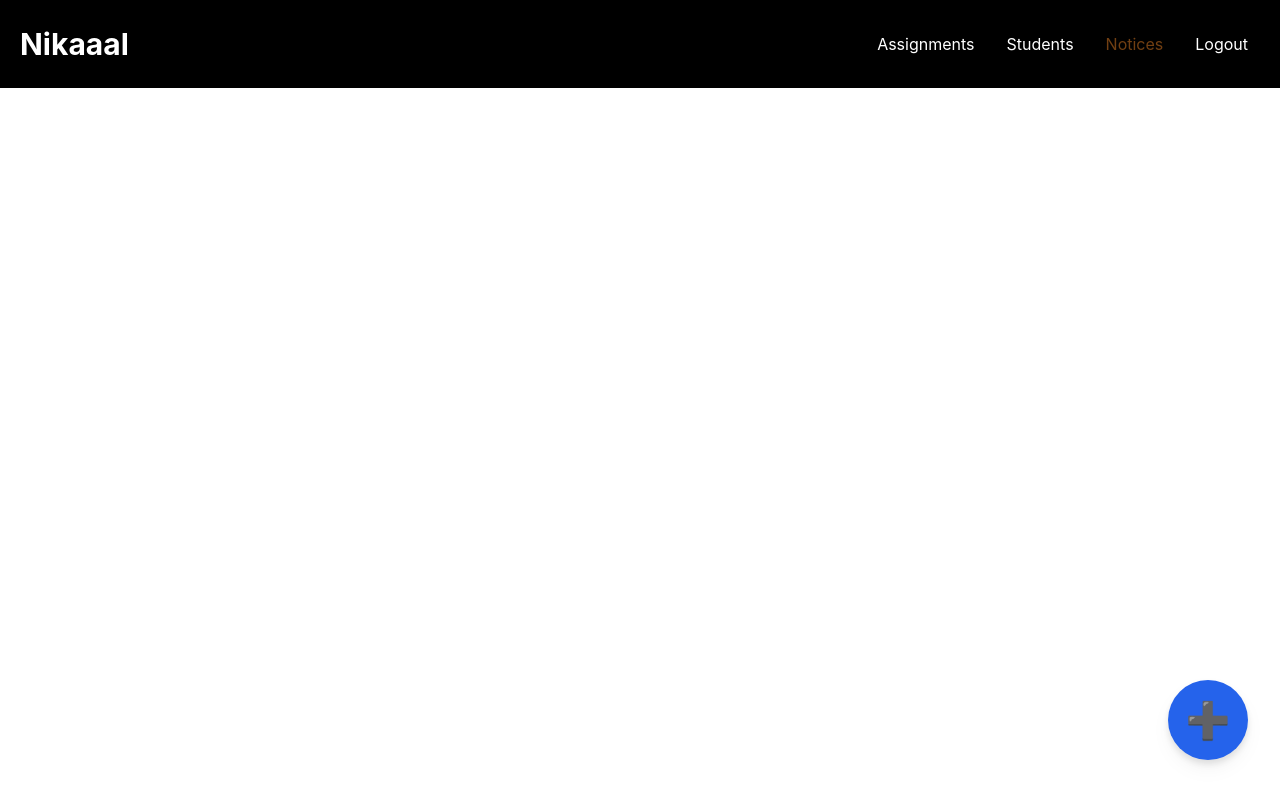
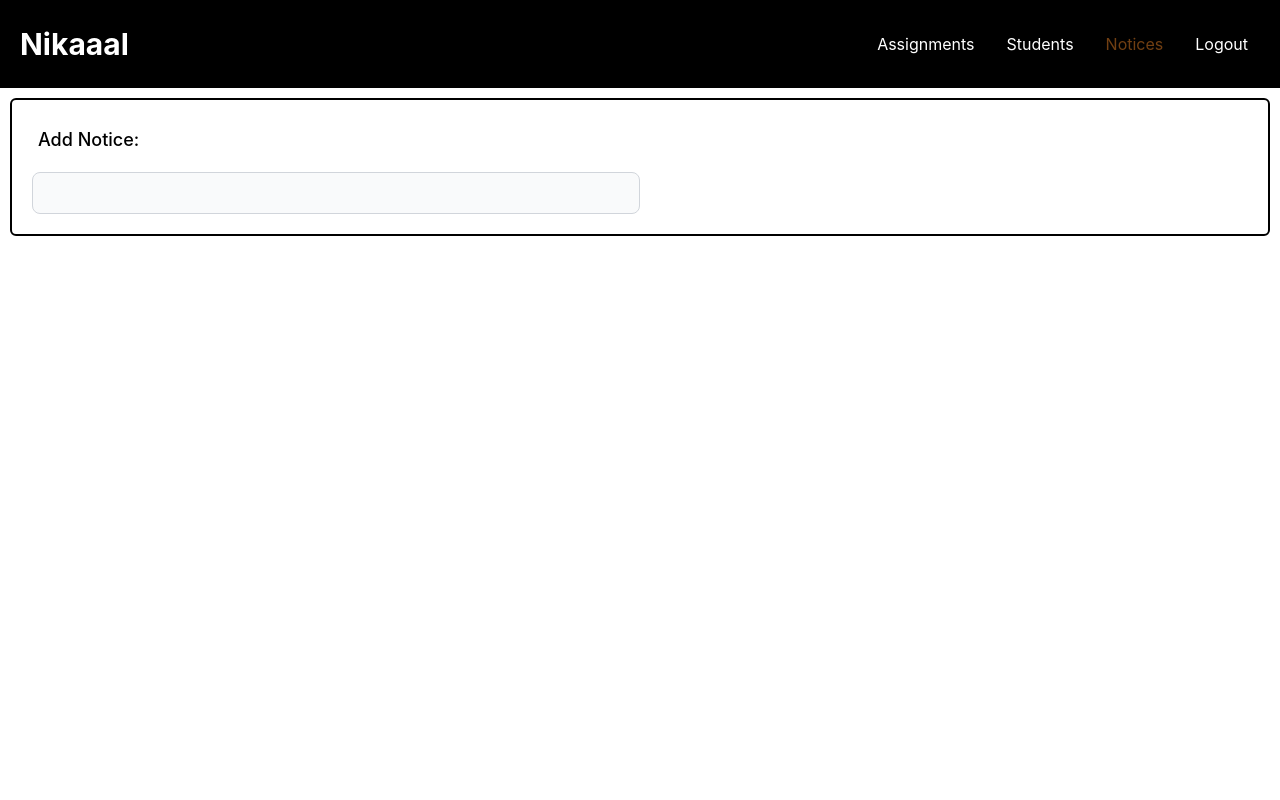
Before and after one commit to programmerpranit/codeissance_35_vadapav, a Next.js app: page /teacher/classroom/1/notices in a window 1280 px wide. Built offline with nearby package versions, Linux system fonts and the light colour scheme.

Commit message:
some changes in notice and index

```diff
--- a/pages/student/index.jsx
+++ b/pages/student/index.jsx
@@ -2,22 +2,18 @@ import React, { useEffect, useState } from "react";
 import Link from "next/link";
 import { MdChevronLeft, MdChevronRight } from "react-icons/md";
 import Subjects from "../../components/Subjects";
-import Assignments from "../../components/Assignment"
+import Assignments from "../../components/Assignment";
 import baseUrl from "../../util/baseUrl";
-import Notice from "../../components/Notice"
-
+import Notice from "../../components/Notice";
 
 import { useRouter } from "next/router";
 
 const StudentDashboard = () => {
   const router = useRouter();
 
-  const [notices, setNotices] = useState([])
-<<<<<<< HEAD
-=======
+  const [notices, setNotices] = useState([]);
 
-// import {IoIosAdd }from "react-icons/IoIosAdd"
->>>>>>> e93e51d3e57b4799ec1f4289f0c8d314325d7f48
+  // import {IoIosAdd }from "react-icons/IoIosAdd"
 
   const slideLeft = () => {
     var slider = document.getElementById("slider");
@@ -47,28 +43,26 @@ const StudentDashboard = () => {
       },
       body: JSON.stringify(data),
     };
-    const fetchResponse = await fetch(`${baseUrl}/api/notice/student`, settings);
+    const fetchResponse = await fetch(
+      `${baseUrl}/api/notice/student`,
+      settings
+    );
     const response = await fetchResponse.json();
-    console.log(response)
+    console.log(response);
     if (fetchResponse.status == 200) {
-      setNotices(response)
+      setNotices(response);
     }
-  }
-
+  };
 
   useEffect(() => {
-
     fetchNotices();
-
-  }, [])
-
+  }, []);
 
   return (
     <>
       <div>
         <div>
           {/* navigation bar */}
-
 
           {/* classes */}
           <div className=" bg-[#ddd6fe] ">
@@ -103,14 +97,14 @@ const StudentDashboard = () => {
                   Notices:
                 </h1>
 
-              { notices && notices.map((notice)=>(
-                <Notice teacherName={notice.uploadedby} key={notice._id} title={notice.title} />
-              ))
-
-              }
-
-
-
+                {notices &&
+                  notices.map((notice) => (
+                    <Notice
+                      teacherName={notice.uploadedby}
+                      key={notice._id}
+                      title={notice.title}
+                    />
+                  ))}
               </div>
             </div>
           </div>
--- a/pages/teacher/classroom/[id]/notices.jsx
+++ b/pages/teacher/classroom/[id]/notices.jsx
@@ -1,34 +1,73 @@
 import Link from "next/link";
 import React from "react";
+import { MdChevronLeft, MdChevronRight } from "react-icons/md";
+import Notice from "../../../../components/Notice";
 
 const Notices = () => {
+  const slideLeft = () => {
+    var slider = document.getElementById("slider");
+    slider.scrollLeft = slider.scrollLeft - 500;
+  };
+
+  const slideRight = () => {
+    var slider = document.getElementById("slider");
+    slider.scrollLeft = slider.scrollLeft + 500;
+  };
   return (
     <>
       <div>
-
         <div className="flex place-items-center bg-black max-w margin-auto   text-white ">
-        <button onclick="buttonHandler()" title="Notices"
-        class="fixed z-90 bottom-10 right-8 bg-blue-600 w-20 h-20 rounded-full drop-shadow-lg flex justify-center items-center text-white text-4xl hover:bg-blue-700 hover:drop-shadow-2xl ">&#10133;</button>
+          {/* <button
+            onclick="buttonHandler()"
+            title="Notices"
+            class="fixed z-90 bottom-10 right-8 bg-blue-600 w-20 h-20 rounded-full drop-shadow-lg flex justify-center items-center text-white text-4xl hover:bg-blue-700 hover:drop-shadow-2xl "
+          >
+            &#10133;
+          </button> */}
           <h1 className="text-3xl w-full text-white font-bold mx-1 p-4">
             Nikaaal
           </h1>
           <ul className="flex m-4">
             <Link href={"#"}>
-              <li className="p-4 cursor-pointer ">Assignments</li>
+              <li className="p-4 hover:text-yellow-900 cursor-pointer ">
+                Assignments
+              </li>
             </Link>
             <Link href={"#"}>
-              <li className="p-4 cursor-pointer">Students</li>
+              <li className="p-4 hover:text-yellow-900 cursor-pointer">
+                Students
+              </li>
             </Link>
             <Link href={"#"}>
               <li className="p-4 text-yellow-900 cursor-pointer">Notices</li>
             </Link>
             <Link href={"#"}>
-              <li className="p-4 hover:text-yellow-900 cursor-pointer">Logout</li>
+              <li className="p-4 hover:text-yellow-900 cursor-pointer">
+                Logout
+              </li>
             </Link>
           </ul>
         </div>
+        <div className=" border-2 border-black m-2.5 p-2.5 rounded-md">
+          <div className=" rounded-md  rounded-black ">
+            <div className="flex-col">
+              <label
+                for="default-input"
+                class="block text-lg m-2  text-black r p-2  font-medium "
+              >
+                Add Notice:
+              </label>
+              <div className="m-2.5 ">
+                <input
+                  type="text"
+                  id="default-input"
+                  className="bg-gray-50 w-3/6 border p-2.5 border-gray-300  text-sm rounded-lg focus:ring-blue-500 focus:border-blue-500 block    dark:border-gray-600 dark:placeholder-gray-400 text-black dark:focus:ring-blue-500 dark:focus:border-blue-500"
+                />
+              </div>
+            </div>
+          </div>
+        </div>
         <div>
-
 
 
         </div>
```
